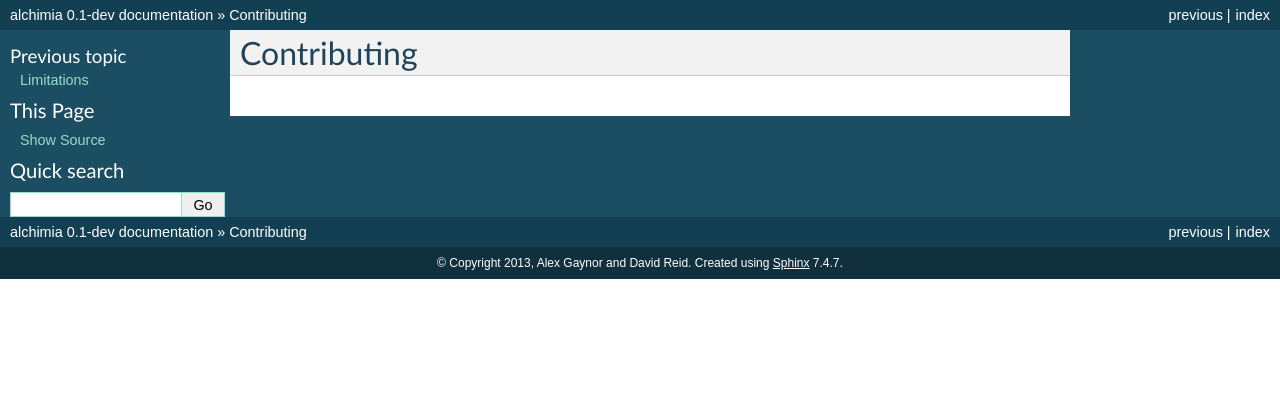
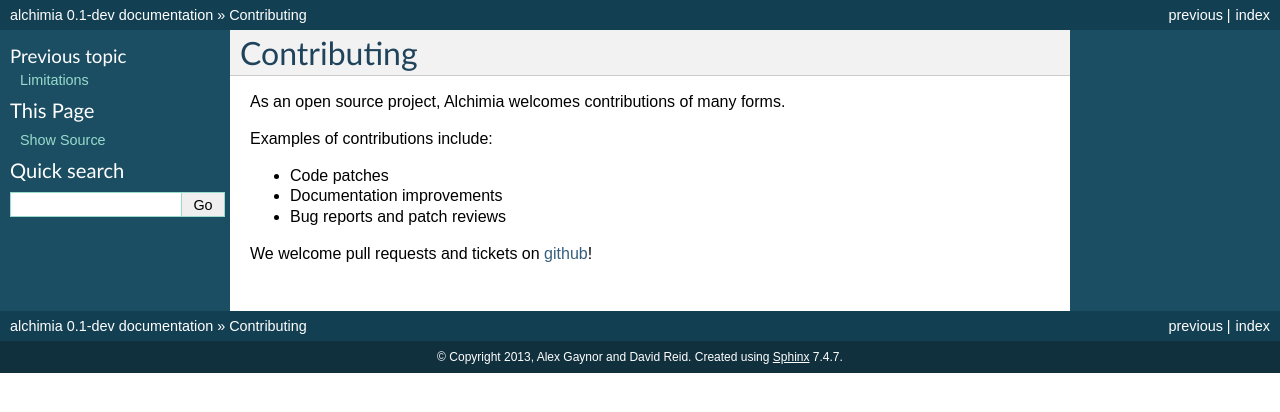
Before and after one commit to alex/alchimia, a Sphinx documentation site: the page built from docs/contributing.rst, in a window 1280 px wide. Shown: the top 412 px of the page. Built offline with Sphinx 7.4.7, drawn with Linux system fonts in a browser that asks for light colours.

Commit message:
A contributing doc

```diff
--- a/docs/contributing.rst
+++ b/docs/contributing.rst
@@ -1,2 +1,14 @@
 Contributing
 ============
+
+As an open source project, Alchimia welcomes contributions of many forms.
+
+Examples of contributions include:
+
+* Code patches
+* Documentation improvements
+* Bug reports and patch reviews
+
+We welcome pull requests and tickets on `github`_!
+
+.. _`github`: https://github.com/alex/alchimia
```
